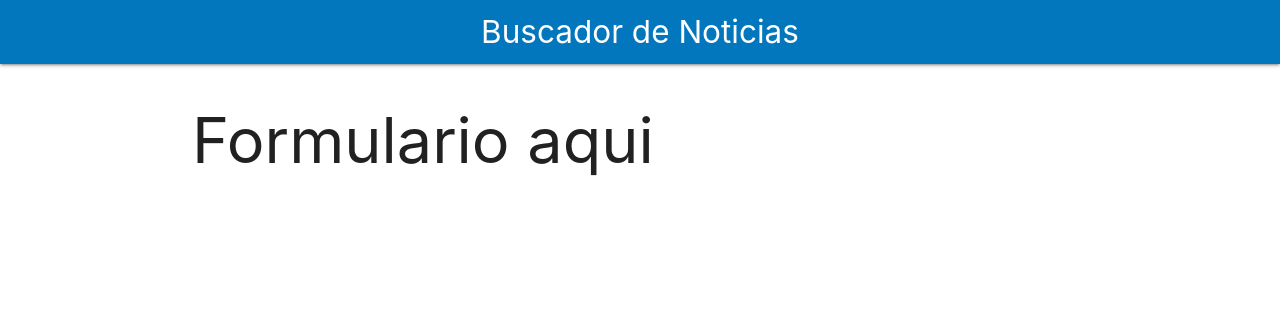
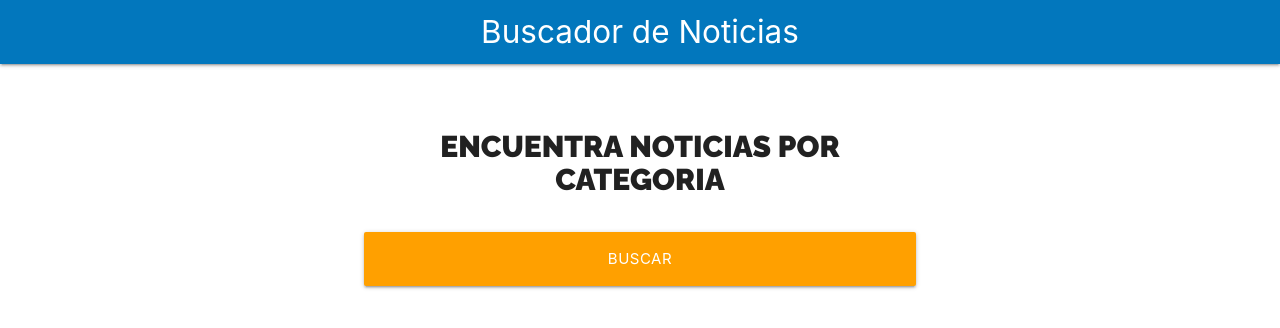
Before and after one commit to maerd19/react-noticias, a React (Create React App) app: page / in a window 1280 px wide. Shown: the top 328 px of the page. Built offline with nearby package versions, Linux system fonts and the light colour scheme.

Commit message:
Creacion de componente formulario con module.css

```diff
--- a/src/App.js
+++ b/src/App.js
@@ -1,12 +1,13 @@
 import React from "react";
 import Header from "./components/Header";
+import Formulario from "./components/Formulario";
 
 function App() {
   return (
     <>
       <Header titulo="Buscador de Noticias" />
       <div className="container white">
-        <h1>Formulario aqui</h1>
+        <Formulario />
       </div>
     </>
   );
--- /dev/null
+++ b/src/components/Formulario.jsx
@@ -0,0 +1,24 @@
+import React from "react";
+import styles from "./Formulario.module.css";
+
+const Formulario = () => {
+  return (
+    <div className={`${styles.buscador} row`}>
+      <div className="col s12 m8 offset-m2">
+        <form>
+          <h2 className={styles.heading}>Encuentra Noticias por Categoria</h2>
+
+          <div className="input-field col s12">
+            <input
+              type="submit"
+              className={`btn-large amber darken-2 ${styles.btn_block}`}
+              value="Buscar"
+            />
+          </div>
+        </form>
+      </div>
+    </div>
+  );
+};
+
+export default Formulario;
--- /dev/null
+++ b/src/components/Formulario.module.css
@@ -0,0 +1,15 @@
+.heading {
+  font-family: "Raleway", sans-serif;
+  font-weight: 900;
+  font-size: 2rem;
+  text-transform: uppercase;
+  text-align: center;
+}
+.buscador {
+  margin-top: 2rem;
+  margin-bottom: 2rem;
+  text-align: left;
+}
+.btn_block {
+  width: 100%;
+}
```
